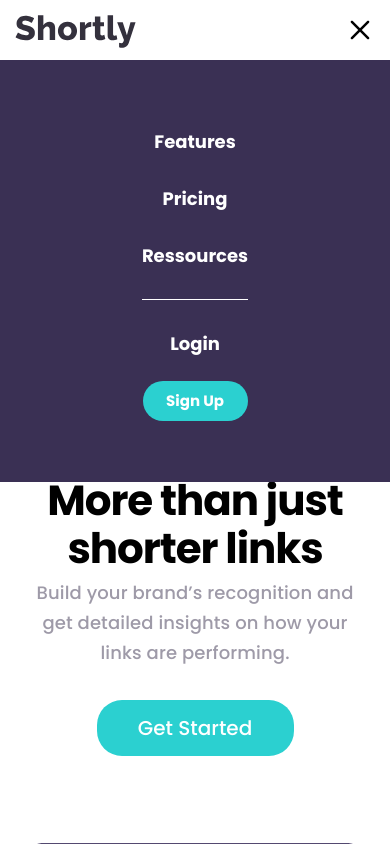
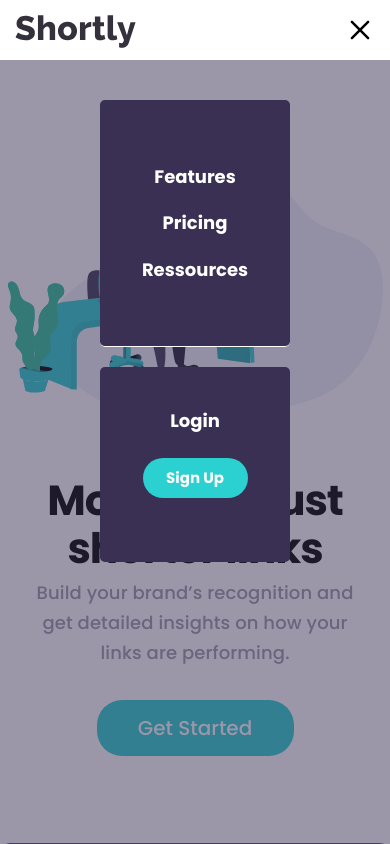
Before and after one commit to kevinsauvage/shortly-ks, a React (Create React App) app: page / in a window 390 px wide. Both pictures are taken after a click on the element 195 px from the left and 30 px from the top of the page. Shown: the top 844 px of the page. Built offline with nearby package versions, Linux system fonts and the light colour scheme.

Commit message:
adding style and changing animation header navigation

```diff
--- a/src/Card.css
+++ b/src/Card.css
@@ -1,17 +1,29 @@
 .card {
-  width: 350px;
+  max-width: 320px;
+  width: 100%;
   height: 267px;
   background-color: white;
   padding: 77px 32px 41px 32px;
   position: relative;
   border-radius: 5px;
 }
+
 .card2 {
   align-self: center;
 }
+
 .card3 {
   align-self: flex-end;
+
 }
+
+@media only screen and (max-width: 1030px) {
+  .card3 {
+
+    align-self: center;
+  }
+}
+
 .card__icon {
   height: 88px;
   width: 88px;
@@ -21,11 +33,13 @@
   position: absolute;
   top: -44px;
 }
-.card > h2 {
+
+.card>h2 {
   font-size: 22px;
   line-height: 33px;
 }
-.card > p {
+
+.card>p {
   font-weight: 500;
   font-size: 15px;
   line-height: 26px;
--- a/src/Footer.css
+++ b/src/Footer.css
@@ -11,17 +11,19 @@
   padding-bottom: 10px;
   line-height: 17px;
 }
-.footer__icons_container > img {
+
+.footer__icons_container>img {
   margin-left: 24px;
   cursor: pointer;
 }
 
-@media only screen and (max-width: 800px) {
+@media only screen and (max-width: 1030px) {
   footer {
     width: 100%;
     height: 776px;
   }
-  footer > .container {
+
+  footer>.container {
     flex-direction: column;
     width: 327px;
     justify-content: space-between;
@@ -29,20 +31,24 @@
     align-items: center;
     text-align: center;
   }
+
   .footer__logo {
     flex-grow: 2;
     font-size: 20px;
     line-height: 17px;
     padding: 0;
   }
-  .footer__column > ul > li {
+
+  .footer__column>ul>li {
     line-height: 15px;
     letter-spacing: -0.234375px;
     margin-bottom: 10px;
   }
+
   .footer__icons_container {
     margin-top: 15px;
-    width: 200px;
+    max-width: 200px;
+    width: 100%;
     justify-content: space-between;
     display: flex;
   }
--- a/src/Header.css
+++ b/src/Header.css
@@ -1,6 +1,6 @@
 .header__container {
   width: 100%;
-  max-width: 1110px;
+  max-width: 1024px;
   height: 40px;
   position: absolute;
   top: 53px;
@@ -9,72 +9,99 @@
   transform: translateX(-50%);
   z-index: 200;
 }
+
 .header__left {
   display: flex;
 }
+
 .header__left__logo {
   margin-right: 45px;
 }
-.header__left__nav > li {
+
+.header__left__nav>li {
   margin-right: 29px;
   font-size: 15px;
   color: #9e9aa8;
   cursor: pointer;
   transition: all 0.2s ease-in;
 }
-.header__left__nav > li:hover {
+
+.header__left__nav>li:hover {
   color: black;
 }
 
-.header__right__btn__container > li {
+.header__right__btn__container>li {
   margin-left: 37px;
   font-size: 15px;
   line-height: 22px;
   color: #9e9aa8;
   cursor: pointer;
 }
-.header__right__btn__container > li:first-child:hover {
+
+.header__right__btn__container>li:first-child:hover {
   color: black;
 }
-@media only screen and (max-width: 800px) {
+
+@media only screen and (max-width: 1030px) {
   .header__container {
-    top: -50vh;
+    top: 0vh;
+    visibility: hidden;
+    opacity: 0;
     right: 0%;
     left: unset;
     transform: none;
     transition: all 0.3s ease-in;
-    background-color: #3a3054;
-    height: 50vh;
-    width: 100vw;
+    background-color: #3a305481;
+    height: 100vh;
+    max-width: 100vw;
+    width: 100%;
     position: fixed;
     display: flex;
     flex-direction: column;
-    justify-content: center;
+    padding: 100px;
+    justify-content: flex-start !important;
+    align-items: inherit !important;
+    transform-origin: top right;
+    transform: scale(0);
   }
+
   .header__left {
     flex-direction: column;
   }
+
   .header__left__logo {
     display: none;
   }
+
   .header__left__nav {
     flex-direction: column;
     border-bottom: 1px solid white;
     padding-bottom: 30px;
+    background: #3a3054;
+    padding: 53px;
+    justify-content: space-around;
+    border-radius: 5px;
+    height: 247px;
   }
+
   .header__right__btn__container {
     flex-direction: column;
-    padding-top: 30px;
+    padding: 40px;
+    background-color: #3a3054;
+    border-radius: 5px;
+    margin-top: 20px;
   }
-  .header__left__nav > li {
+
+  .header__left__nav>li {
     margin-right: 0;
-    margin-top: 30px;
+    margin-top: 0px;
     font-weight: bold;
     font-size: 18px;
     line-height: 27px;
     color: #ffffff;
   }
-  .header__right__btn__container > li {
+
+  .header__right__btn__container>li {
     margin-left: 0;
     color: #ffffff;
     font-weight: bold;
@@ -83,8 +110,11 @@
     cursor: pointer;
     margin-bottom: 24px;
   }
+
   .menu-is-open {
-    top: 60px;
-    justify-content: center !important;
+    visibility: visible;
+    opacity: 1;
+    transform: scale(1);
+
   }
 }
--- a/src/Header.jsx
+++ b/src/Header.jsx
@@ -1,4 +1,4 @@
-import React, { useContext, useEffect } from "react";
+import React, { useContext, useEffect, useRef } from "react";
 import Logo from "./assets/images/logo.svg";
 import Button from "./Button";
 import "./Header.css";
@@ -6,6 +6,8 @@
 
 const Header = () => {
   const props = useContext(AppContext);
+  const headerRight = useRef(null);
+  const headerLeft = useRef(null);
 
   useEffect(() => {
     window.onscroll = () => {
@@ -13,14 +15,32 @@
     };
   }, []);
 
+  useEffect(() => {
+    const body = document.querySelector("body");
+    if (props.menuIsOpen) {
+      body.style.overflow = "hidden";
+    } else {
+      body.style.overflow = "scroll";
+    }
+  }, [props.menuIsOpen]);
+
+  const handleClickOutsideNav = (e) => {
+    if (
+      !headerLeft.current.contains(e.target) &&
+      !headerRight.current.contains(e.target)
+    ) {
+      props.setMenuIsOpen(false);
+    }
+  };
   return (
     <div
+      onClick={handleClickOutsideNav}
       className={
         props.menuIsOpen
           ? "header__container menu-is-open flex-jc-sb-ai-center"
           : "header__container flex-jc-sb-ai-center"
       }>
-      <div className="header__left">
+      <div ref={headerLeft} className="header__left">
         <img src={Logo} alt="logo" className="header__left__logo" />
         <nav className="header__left__nav flex-ai-c">
           <li>Features</li>
@@ -28,7 +48,7 @@
           <li>Ressources</li>
         </nav>
       </div>
-      <div className="header__right">
+      <div ref={headerRight} className="header__right">
         <ul className="header__right__btn__container flex-ai-c">
           <li>Login</li>
           <li className="header__right__btn__signUp">
--- a/src/Home.css
+++ b/src/Home.css
@@ -2,21 +2,25 @@
   height: 800px;
   position: relative;
 }
+
 .first__section__container {
   align-items: center;
 }
+
 .First__section__text__container {
   width: 565px;
   height: 351px;
 }
-.First__section__text__container > h1 {
+
+.First__section__text__container>h1 {
   font-weight: bold;
   font-size: 80px;
   line-height: 90px;
   letter-spacing: -2px;
   margin-bottom: 5px;
 }
-.First__section__text__container > h2 {
+
+.First__section__text__container>h2 {
   font-weight: 500;
   font-size: 22px;
   line-height: 36px;
@@ -24,11 +28,13 @@
   color: #9e9aa8;
   margin-bottom: 32px;
 }
+
 .heroImg {
   position: relative;
   width: 450px;
   height: 450px;
 }
+
 .heroImg::after {
   content: "";
   width: 200%;
@@ -38,6 +44,7 @@
   background-repeat: no-repeat;
   background-size: cover;
 }
+
 .second__section {
   height: fit-content;
   min-height: 700px;
@@ -47,11 +54,12 @@
   padding-bottom: 120px;
   padding-top: 110px;
 }
+
 .second__section__search__input__container {
   justify-content: space-evenly;
   position: absolute;
   height: 168px;
-  max-width: 1110px;
+  max-width: 1024px;
   width: 100%;
   background: #3a3054;
   top: -84px;
@@ -62,12 +70,14 @@
   border-radius: 10px;
   background-color: #534970;
 }
-.second__section__search__input__container > div:last-child {
+
+.second__section__search__input__container>div:last-child {
   height: 64px;
   width: 188px;
   z-index: 50;
 }
-.second__section__search__input__container > div > input {
+
+.second__section__search__input__container>div>input {
   height: 64px;
   width: 769px;
   border-radius: 10px;
@@ -79,6 +89,7 @@
   letter-spacing: 0.15px;
   color: #34313d;
 }
+
 #alert__url {
   color: #f46363;
   position: absolute;
@@ -86,23 +97,28 @@
   line-height: 18px;
   bottom: 25px;
 }
-.second__section__search__input__container > div {
+
+.second__section__search__input__container>div {
   z-index: 50;
 }
-.second__section > div {
+
+.second__section>div {
   width: 100%;
-  max-width: 1110px;
+  max-width: 1024px;
 }
+
 .second__section__container {
   height: 585px;
   flex-direction: column;
   margin-top: 110px;
 }
+
 .second__section__results__container {
   width: 100%;
   margin-bottom: 120px;
 }
-.second__section__results__right > .result {
+
+.second__section__results__right>.result {
   font-weight: 500;
   font-size: 20px;
   line-height: 36px;
@@ -110,17 +126,20 @@
   color: #2bd0d0;
   margin-right: 24px;
 }
+
 .second__section__text {
   flex-direction: column;
 }
-.second__section__text > h3 {
+
+.second__section__text>h3 {
   font-size: 40px;
   line-height: 48px;
   text-align: center;
   letter-spacing: -1px;
   margin-bottom: 18px;
 }
-.second__section__text > p {
+
+.second__section__text>p {
   font-size: 18px;
   line-height: 32px;
   text-align: center;
@@ -128,11 +147,13 @@
   color: #9e9aa8;
   width: 540px;
 }
+
 .second__section_cards__container {
   margin-top: 100px;
   height: 400px;
   width: 100%;
 }
+
 .third__section {
   position: relative;
   height: 250px;
@@ -140,7 +161,8 @@
   z-index: 30;
   background-color: #534970;
 }
-.third__section > h2 {
+
+.third__section>h2 {
   margin-bottom: 32px;
   font-weight: bold;
   font-size: 40px;
@@ -150,13 +172,16 @@
   color: white;
   z-index: 20;
 }
+
 .header__left__logo__mobile {
   display: none;
 }
+
 .menu__hamb__icon {
   display: none;
 }
-@media only screen and (max-width: 800px) {
+
+@media only screen and (max-width: 1030px) {
   .header__left__logo__mobile {
     display: inline;
     position: fixed;
@@ -165,6 +190,7 @@
     padding: 15px;
     z-index: 1001;
   }
+
   .menu__hamb__icon {
     display: inline;
     position: fixed;
@@ -177,27 +203,32 @@
     padding: 15px;
     background-color: white;
   }
+
   .App {
     width: 100vw;
     position: relative;
   }
+
   .First__section {
     height: 927px;
     flex-direction: column-reverse;
     overflow: hidden;
   }
-  .First__section__text__container > h1 {
+
+  .First__section__text__container>h1 {
     font-size: 42px;
     line-height: 48px;
     text-align: center;
     letter-spacing: -1.05px;
   }
-  .First__section__text__container > h2 {
+
+  .First__section__text__container>h2 {
     font-size: 18px;
     line-height: 30px;
     text-align: center;
     letter-spacing: 0.122727px;
   }
+
   .First__section__text__container {
     width: 327px;
     height: 289px;
@@ -206,42 +237,57 @@
     justify-content: center;
     align-items: center;
   }
+
   .first__section__container {
     width: 100vw;
     display: flex;
     justify-content: center;
     flex-direction: column-reverse;
   }
+
   .heroImg {
     width: 375px;
     height: 305px;
   }
+
   .heroImg::after {
     width: 100%;
     height: 80%;
   }
+
   .First__section {
     justify-content: center;
   }
+
   .second__section__search__input__container {
-    width: 327px;
     justify-content: space-evenly;
     align-items: center;
     flex-direction: column;
     padding: 24px;
     height: fit-content;
   }
-  .second__section__search__input__container > div > input {
+
+  .second__section__search__input__container>div>input {
+    height: 48px;
+    font-size: 20px;
+    line-height: 36px;
+    max-width: 360px;
+
+  }
+
+  .second__section__search__input__container>div:first-child {
+    height: 48px;
+    margin-bottom: 5px;
+    width: 100%;
+    max-width: 360px;
+  }
+
+  .second__section__search__input__container>div:last-child {
     height: 48px;
     width: 100%;
-    font-size: 20px;
-    line-height: 36px;
-    margin-bottom: 16px;
+    max-width: 360px;
   }
-  .second__section__search__input__container > div:last-child {
-    height: 48px;
-    width: 100%;
-  }
+
   #alert__url {
     color: #f46363;
     position: initial;
@@ -249,7 +295,8 @@
     line-height: 1px;
     margin-bottom: 19px;
   }
-  .second__section__text > h3 {
+
+  .second__section__text>h3 {
     font-size: 40px;
     line-height: 48px;
     text-align: center;
@@ -260,43 +307,52 @@
     text-align: center;
     letter-spacing: -0.7px;
   }
-  .second__section > div {
+
+  .second__section>div {
     width: 327px;
   }
-  .second__section__text > p {
+
+  .second__section__text>p {
     width: 327px;
     font-size: 16px;
     line-height: 28px;
     text-align: center;
     letter-spacing: 0.109091px;
   }
+
   .second__section__results__container {
     margin-bottom: 80px;
   }
-  .second__section__results__container > div {
+
+  .second__section__results__container>div {
     width: 100%;
     height: fit-content;
     flex-direction: column;
     margin-bottom: 10px;
   }
+
   .second__section__results__right {
     flex-direction: column;
     margin-top: 6px;
     padding-top: 6px;
     border-top: 1px solid rgb(197, 197, 197);
   }
-  .second__section__results__right > .result {
+
+  .second__section__results__right>.result {
     margin-right: 0px;
     margin-bottom: 7px;
   }
+
   .second__section_cards__container {
     height: 1046px;
     flex-direction: column;
   }
+
   .card {
     width: 327px;
     margin-bottom: 48px;
   }
+
   .second__section {
     height: -moz-fit-content;
     height: fit-content;
@@ -304,19 +360,23 @@
     padding-bottom: 120px;
     padding-top: 110px;
   }
+
   .card {
     align-self: center;
     text-align: center;
   }
+
   .card__icon {
     top: -44px;
     left: 50%;
     transform: translateX(-50%);
   }
+
   .third__section {
     height: 300px;
   }
-  .third__section > h2 {
+
+  .third__section>h2 {
     font-size: 28px;
     line-height: 48px;
     letter-spacing: -0.7px;
--- a/src/SearchResultCard.css
+++ b/src/SearchResultCard.css
@@ -6,6 +6,9 @@
   padding: 18px 32px;
   border-radius: 5px;
 }
+
 .loader__container {
   justify-content: center;
+  display: flex;
+  align-items: center;
 }
--- a/src/global.css
+++ b/src/global.css
@@ -9,6 +9,7 @@
   -webkit-font-smoothing: antialiased;
   -moz-osx-font-smoothing: grayscale;
 }
+
 .App {
   overflow: hidden;
 }
@@ -20,9 +21,11 @@
   list-style: none;
   font-family: "Poppins", sans-serif;
 }
+
 input:focus {
   outline: none;
 }
+
 input {
   border: none;
 }
@@ -31,27 +34,32 @@
   display: flex;
   justify-content: center;
 }
+
 .flex-jc-sb {
   display: flex;
   justify-content: space-between;
 }
+
 .flex-jc-c-ai-c {
   display: flex;
   justify-content: center;
   align-items: center;
 }
+
 .flex-jc-sb-ai-center {
   display: flex;
   justify-content: space-between;
   align-items: center;
 }
+
 .flex-ai-c {
   display: flex;
   align-items: center;
 }
+
 .container {
   display: flex;
-  max-width: 1110px;
+  max-width: 1024px;
   margin: 0 auto;
   width: 100%;
   height: 100%;
```
Also changed, not shown: 1 other file (tests, documents, lock files or other folders).
